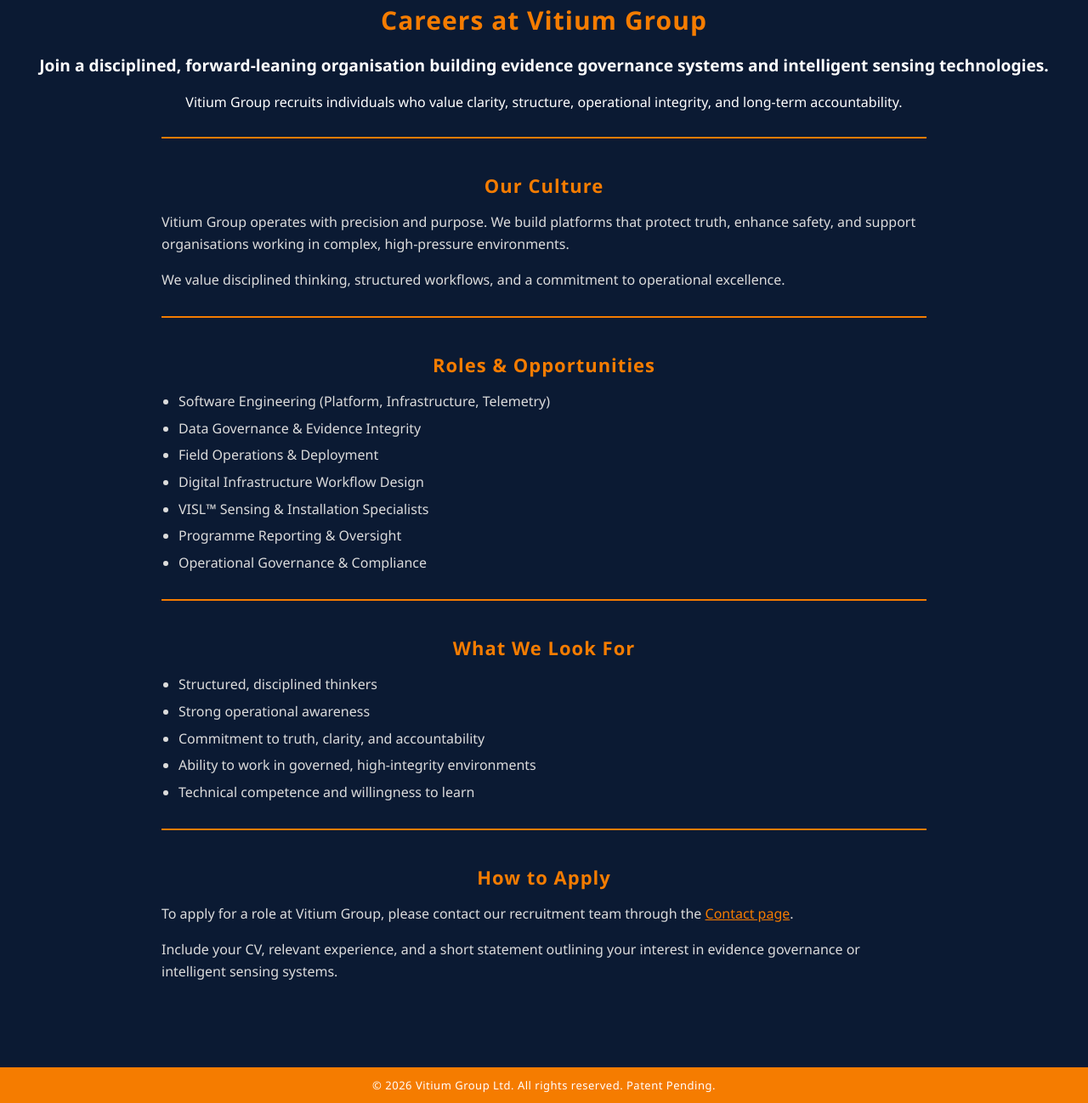
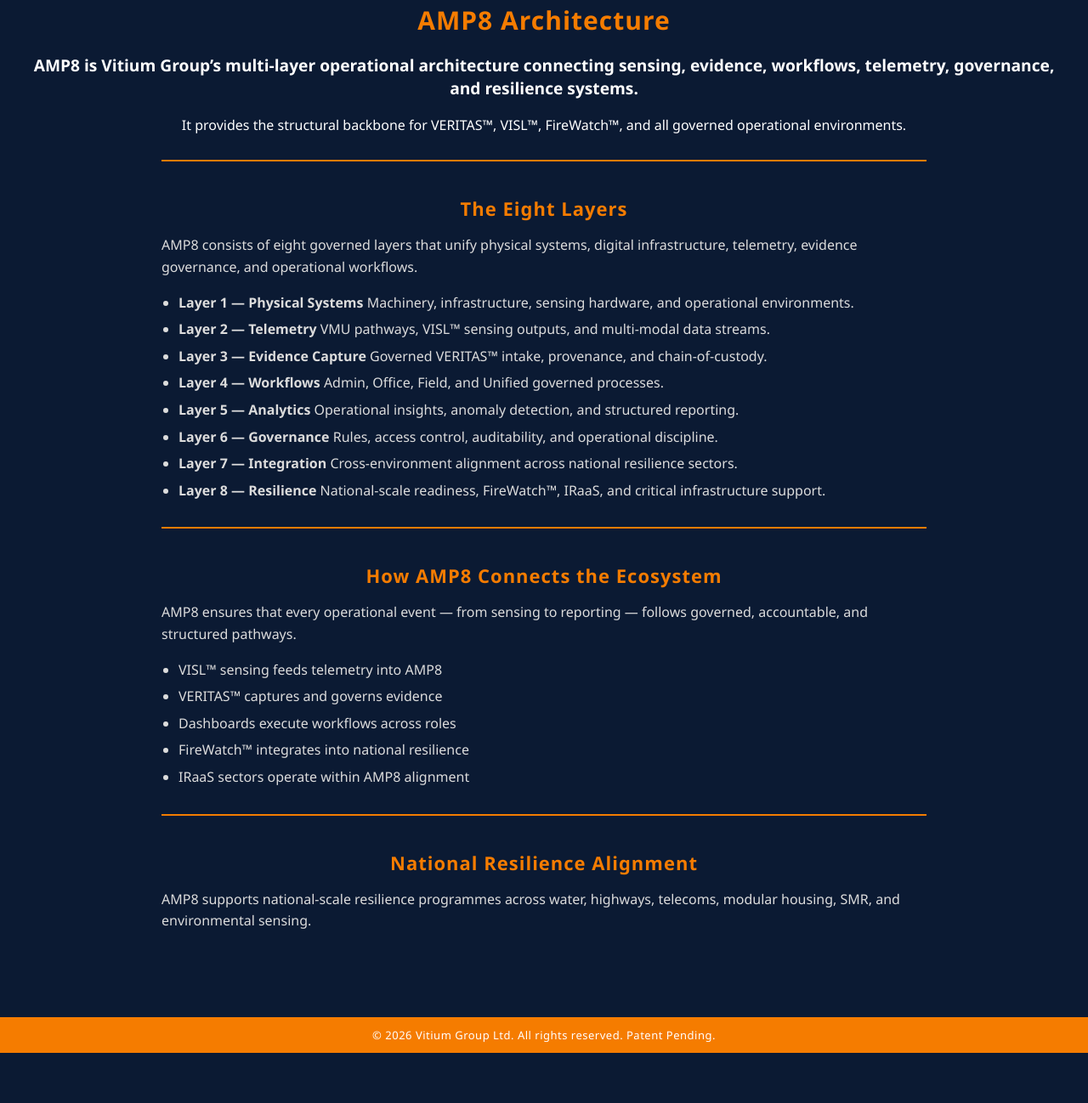
Before and after one commit to nlugner-2026-vg/vitiumgroup-site, a plain HTML site: page amp8.html in a window 1280 px wide. Shown: the part 289-1587 px from the top of the page at 85% size. After the commit the page ends 1528 px from the top, so only its background shows below. Drawn offline with Linux system fonts and the light colour scheme.

Commit message:
Change title to 'AMP8 Architecture' and update content
Updated the title and content to reflect AMP8 Architecture. Added details about the eight layers and how AMP8 connects the ecosystem.

```diff
--- a/amp8.html
+++ b/amp8.html
@@ -3,7 +3,7 @@
 <head>
   <meta charset="UTF-8">
   <meta name="viewport" content="width=device-width, initial-scale=1.0">
-  <title>Vitium Group | Careers</title>
+  <title>Vitium Group | AMP8 Architecture</title>
   <link rel="stylesheet" href="styles.css">
 </head>
 
@@ -21,11 +21,16 @@
       <li><a href="products-services.html">Products / Services</a></li>
       <li><a href="projects.html">Projects</a></li>
       <li><a href="academy.html">Academy</a></li>
-      <li><a href="careers.html" class="active">Careers</a></li>
+      <li><a href="careers.html">Careers</a></li>
       <li><a href="partners.html">Partners</a></li>
       <li><a href="news.html">News</a></li>
       <li><a href="support.html">Support</a></li>
       <li><a href="contact.html">Contact</a></li>
+      <li><a href="privacy.html">Privacy</a></li>
+      <li><a href="terms.html">Terms</a></li>
+      <li><a href="learn-more.html">Learn More</a></li>
+      <li><a href="how-it-works.html">How It Works</a></li>
+      <li><a href="amp8.html" class="active">AMP8</a></li>
     </ul>
   </nav>
 
@@ -35,69 +40,78 @@
          alt="Vitium Group Emblem"
          class="brand-logo">
 
-    <h1>Careers at Vitium Group</h1>
+    <h1>AMP8 Architecture</h1>
 
     <div class="text-block-center">
       <p style="font-size:1.2rem;font-weight:bold;">
-        Join a disciplined, forward‑leaning organisation building evidence governance systems and intelligent sensing technologies.
+        AMP8 is Vitium Group’s multi‑layer operational architecture connecting sensing, evidence,
+        workflows, telemetry, governance, and resilience systems.
       </p>
       <p>
-        Vitium Group recruits individuals who value clarity, structure, operational integrity, and long‑term accountability.
+        It provides the structural backbone for VERITAS™, VISL™, FireWatch™, and all governed operational
+        environments.
       </p>
     </div>
 
     <div class="section-divider"></div>
 
-    <h2>Our Culture</h2>
+    <h2>The Eight Layers</h2>
     <div class="text-block">
       <p>
-        Vitium Group operates with precision and purpose. We build platforms that protect truth, enhance safety,
-        and support organisations working in complex, high‑pressure environments.
+        AMP8 consists of eight governed layers that unify physical systems, digital infrastructure,
+        telemetry, evidence governance, and operational workflows.
       </p>
-      <p>
-        We value disciplined thinking, structured workflows, and a commitment to operational excellence.
-      </p>
-    </div>
+      <ul>
+        <li><strong>Layer 1 — Physical Systems</strong>
+          Machinery, infrastructure, sensing hardware, and operational environments.</li>
 
-    <div class="section-divider"></div>
+        <li><strong>Layer 2 — Telemetry</strong>
+          VMU pathways, VISL™ sensing outputs, and multi‑modal data streams.</li>
 
-    <h2>Roles & Opportunities</h2>
-    <div class="text-block">
-      <ul>
-        <li>Software Engineering (Platform, Infrastructure, Telemetry)</li>
-        <li>Data Governance & Evidence Integrity</li>
-        <li>Field Operations & Deployment</li>
-        <li>Digital Infrastructure Workflow Design</li>
-        <li>VISL™ Sensing & Installation Specialists</li>
-        <li>Programme Reporting & Oversight</li>
-        <li>Operational Governance & Compliance</li>
+        <li><strong>Layer 3 — Evidence Capture</strong>
+          Governed VERITAS™ intake, provenance, and chain‑of‑custody.</li>
+
+        <li><strong>Layer 4 — Workflows</strong>
+          Admin, Office, Field, and Unified governed processes.</li>
+
+        <li><strong>Layer 5 — Analytics</strong>
+          Operational insights, anomaly detection, and structured reporting.</li>
+
+        <li><strong>Layer 6 — Governance</strong>
+          Rules, access control, auditability, and operational discipline.</li>
+
+        <li><strong>Layer 7 — Integration</strong>
+          Cross‑environment alignment across national resilience sectors.</li>
+
+        <li><strong>Layer 8 — Resilience</strong>
+          National‑scale readiness, FireWatch™, IRaaS, and critical infrastructure support.</li>
       </ul>
     </div>
 
     <div class="section-divider"></div>
 
-    <h2>What We Look For</h2>
+    <h2>How AMP8 Connects the Ecosystem</h2>
     <div class="text-block">
+      <p>
+        AMP8 ensures that every operational event — from sensing to reporting — follows governed,
+        accountable, and structured pathways.
+      </p>
       <ul>
-        <li>Structured, disciplined thinkers</li>
-        <li>Strong operational awareness</li>
-        <li>Commitment to truth, clarity, and accountability</li>
-        <li>Ability to work in governed, high‑integrity environments</li>
-        <li>Technical competence and willingness to learn</li>
+        <li>VISL™ sensing feeds telemetry into AMP8</li>
+        <li>VERITAS™ captures and governs evidence</li>
+        <li>Dashboards execute workflows across roles</li>
+        <li>FireWatch™ integrates into national resilience</li>
+        <li>IRaaS sectors operate within AMP8 alignment</li>
       </ul>
     </div>
 
     <div class="section-divider"></div>
 
-    <h2>How to Apply</h2>
+    <h2>National Resilience Alignment</h2>
     <div class="text-block">
       <p>
-        To apply for a role at Vitium Group, please contact our recruitment team through the
-        <a href="contact.html" style="color: var(--vitium-orange); text-decoration: underline;">Contact page</a>.
-      </p>
-      <p>
-        Include your CV, relevant experience, and a short statement outlining your interest in evidence governance
-        or intelligent sensing systems.
+        AMP8 supports national‑scale resilience programmes across water, highways, telecoms, modular
+        housing, SMR, and environmental sensing.
       </p>
     </div>
 
```
